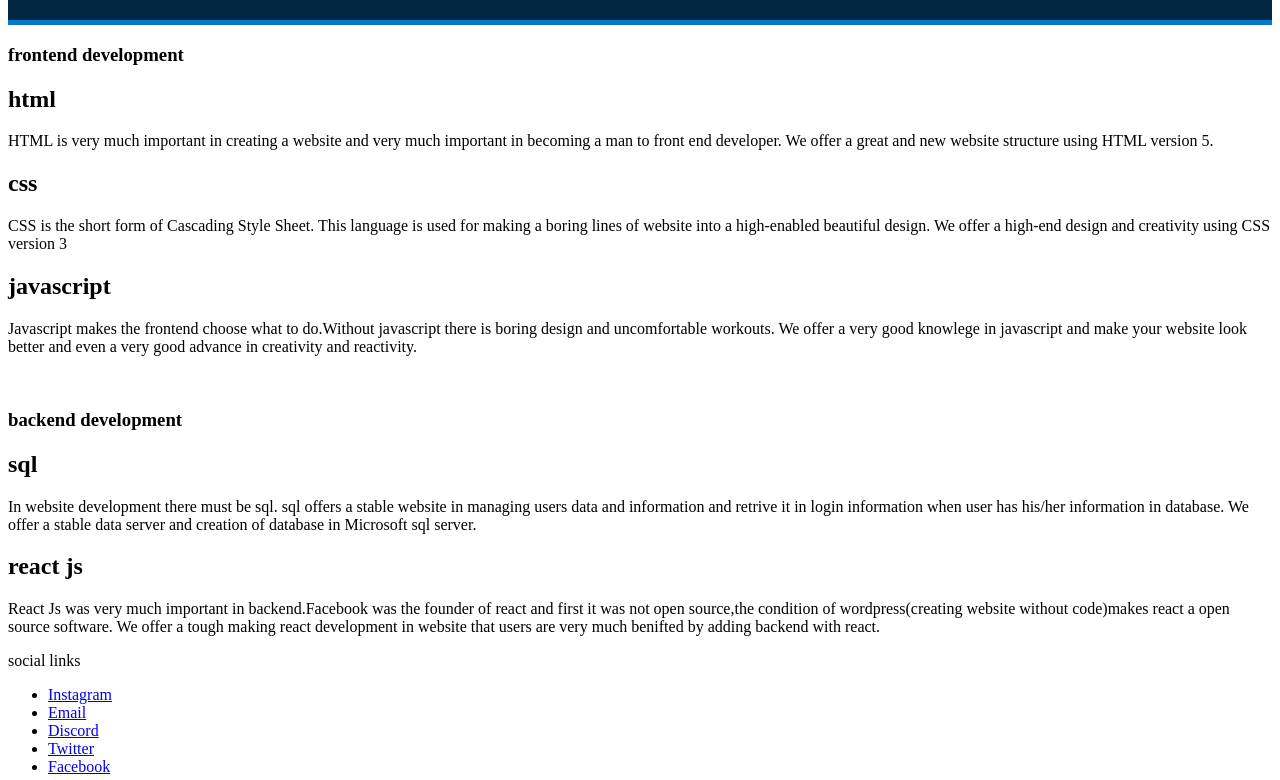
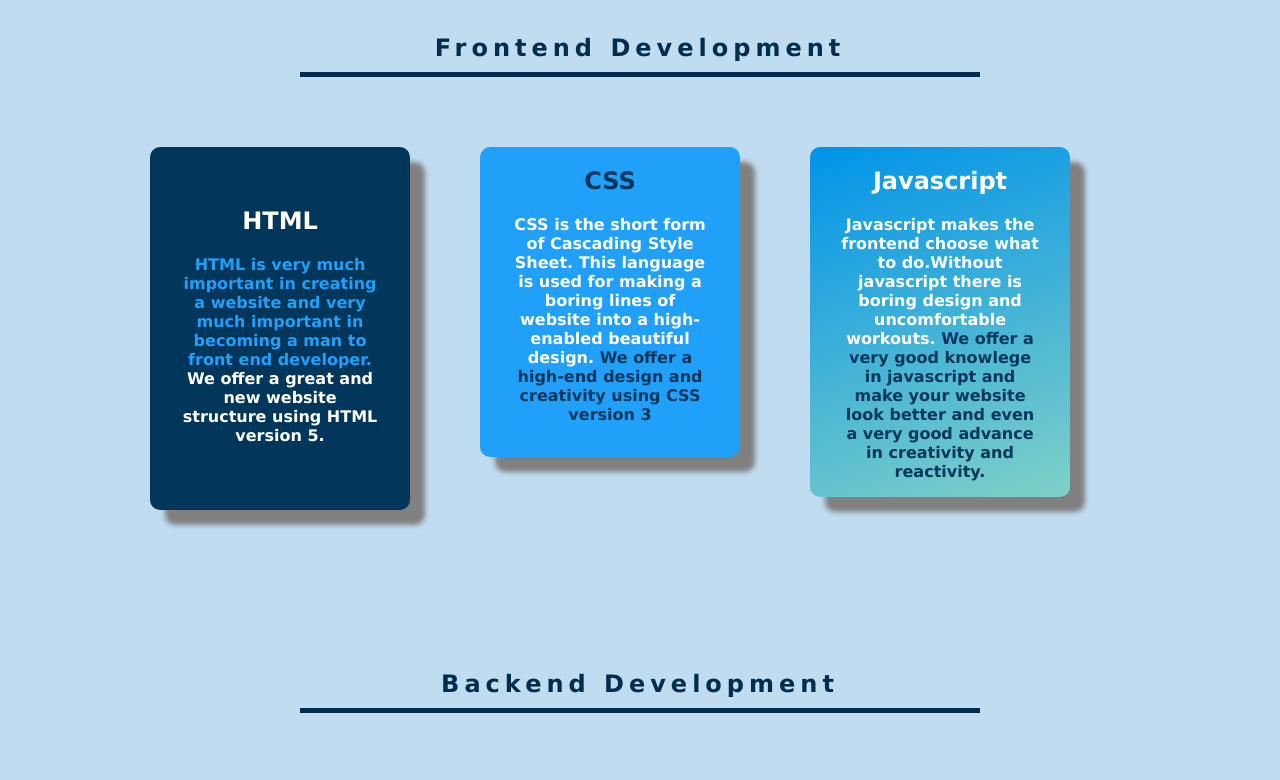
Before and after one commit to Nithin-vs/first-project-html-css, a plain HTML site: page services.html in a window 1280 px wide. Shown: the part 91-871 px from the top of the page. Drawn offline with Linux system fonts and the light colour scheme.

Commit message:
Styles are added to services page and completed

```diff
--- a/style.css
+++ b/style.css
@@ -371,3 +371,251 @@ header{
                          /*footer subparts ends here*/
 
                         /*about page ends here*/
+
+
+                     /*service page starts from here*/
+
+               /*all lists comes here ( header lists are common for all pages)*/
+#footuls{                    /*ul*/
+    padding: 20px 0px 0px;
+    margin: 0px 0px 0px 200px ;
+}
+.inline2s{                   /*li*/
+    display: inline-block;
+    padding: 6px;
+    float: left;
+}
+.socials{                       /*a*/
+    text-decoration: none;
+    border-radius: 10px;
+    padding: 10px;
+    color: white;
+    font-weight: bolder;
+    font-family: 'Trebuchet MS', 'Lucida Sans Unicode', 'Lucida Grande', 'Lucida Sans', Arial, sans-serif;
+}
+.socials:hover{
+    color: white;
+    background-color: #0479cc;
+    transition: 0.5s;
+}
+
+                /*all lists comes here ( header lists are common for all pages)*/
+
+                /*body,header,content,footer starts here (main)services*/
+
+#sbody{
+    margin: 0;
+    background-color: #c0dcf0 ;
+    max-width: 2000px;
+    min-width: 1000px;
+}
+#footers{
+    clear: both;
+    background-color: #012641;
+    margin-top: 500px;
+    padding-bottom: 10px;
+    border-top: 5px solid #0479cc;
+}
+
+                /*body,header,content,footer ends here (main)services*/
+
+                /*header subparts starts here*/
+
+
+#head1s{
+    margin: 0px 0px 0px 200px;
+    padding: 5px 40px;
+    display: inline;
+    background-color: #012641;
+    border-radius: 25px;
+    color: white
+}
+                /*header subparts ends here*/
+
+
+                /*content subparts starts here */
+
+#head2s{
+    text-align: center;
+    letter-spacing: 5px;
+    text-transform: capitalize;
+    color: #022e4e;
+    font-family: Verdana, Geneva, Tahoma, sans-serif;
+    font-weight: bolder;
+    font-size: x-large;
+    margin: 50px 0px 70px;
+    padding: 10px;
+    margin-right: 300px;
+    margin-left: 300px;
+    border-bottom: 5px solid;
+}
+#html{
+    width: 200px;
+    float: left;
+    background-color: #02365b;
+    margin-left:150px;
+    color: white;
+    font-family: Verdana, Geneva, Tahoma, sans-serif;
+    font-weight: bolder;
+    padding-left: 30px;
+    padding-right: 30px;
+    padding-bottom: 65px;
+    border-radius: 10px;
+    text-align: center;
+    box-shadow: 15px 15px 5px grey;
+}
+#htmlh{
+    text-transform: uppercase;
+    margin-top: 60px;
+    margin-bottom: 20px;
+}
+#htmlpara{
+    margin-bottom: 0;
+}
+#htmlparas{
+    color: #21a0fa;
+}
+#css{
+    width: 200px;
+    background-color: #21a0fa;
+    float: left;
+    margin-left: 70px;
+    font-family: Verdana, Geneva, Tahoma, sans-serif;
+    font-weight: bolder;
+    color: white;
+    padding-left: 30px;
+    padding-right: 30px;
+    padding-bottom: 17px;
+    border-radius: 10px;
+    text-align: center;
+    box-shadow: 15px 15px 5px grey;
+}
+
+#cssh{
+    text-transform: uppercase;
+
+    color: #02365b;
+}
+#cssparas{
+    color: #02365b;
+}
+#jscript{
+    width: 200px;
+    background-color: #0093E9;background-image: linear-gradient(160deg, #0093E9 0%, #80D0C7 100%);
+    float: left;
+    margin-left: 70px;
+    font-family: Verdana, Geneva, Tahoma, sans-serif;
+    font-weight: bolder;
+    color: white;
+    padding-left: 30px;
+    padding-right: 30px;
+    border-radius: 10px;
+    text-align: center;
+    box-shadow: 15px 15px 5px grey;
+}
+#jscripth{
+    color: white;
+    text-transform: capitalize;
+
+}
+#jscriptparas{
+    color: #02365b;
+}
+.clear{
+    clear: both;
+}
+#head3s{
+    text-align: center;
+    margin-top: 150px;
+    margin-bottom: 70px;
+    letter-spacing: 5px;
+    text-transform: capitalize;
+    color: #022e4e;
+    font-family: Verdana, Geneva, Tahoma, sans-serif;
+    font-weight: bolder;
+    font-size: x-large;
+    padding: 10px;
+    margin-right: 300px;
+    margin-left: 300px;
+    border-bottom: 5px solid;
+}
+#sql{
+    width: 300px;
+    float: left;
+    text-align: center;
+    margin-left: 250px;
+    background-color: #02365b;
+    color: white;
+    font-family: Verdana, Geneva, Tahoma, sans-serif;
+    font-weight: bolder;
+    padding-bottom: 28px;
+    padding-right: 15px;
+    padding-left: 15px;
+    border-radius: 10px;
+    box-shadow: 15px 15px 5px grey;
+}
+#sqlh{
+    text-transform: uppercase;
+    margin-top: 40px;
+}
+#sqlpara{
+
+}
+#sqlparas{
+    color: #21a0fa;
+}
+#react{
+    float: left;
+    width: 300px;
+    text-align: center;
+    margin-left: 100px;
+    background-color: #0093E9;background-image: linear-gradient(160deg, #0093E9 0%, #80D0C7 100%);
+    font-family: Verdana, Geneva, Tahoma, sans-serif;
+    font-weight: bolder;
+    color: white;
+    padding-bottom: 10px;
+    padding-right: 15px;
+    padding-left: 15px;
+    border-radius: 10px;
+    box-shadow: 15px 15px 5px grey;
+}
+#reacth{
+    text-transform: capitalize;
+}
+#reactparas{
+    color: #02365b;
+}
+
+                /*content subparts ends here */
+
+                 /*footer subparts starts here*/
+
+#footpara-s{
+    text-align: right;
+    clear: both;
+    padding: 5px 9px 10px;
+    font-family: Verdana, Geneva, Tahoma, sans-serif;
+    font-weight: bold;
+    font-size: small;
+    margin-left: 190px;
+    margin-top: 0px;
+    margin-bottom: 8px;
+    display: inline-block;
+    border-left: solid ;
+    color: white;
+}
+#socialpara-s{
+    float: left;
+    margin: 18px 0px 10px 20px;
+    font-size: x-large;
+    font-weight: bold;
+    text-transform: capitalize;
+    font-family: Verdana, Geneva, Tahoma, sans-serif;
+    border-right: solid;
+    padding: 5px 7px;
+    color: white;
+}
+
+                  /*footer subparts ends here*/
+
+                      /*service page ends here*/
```
